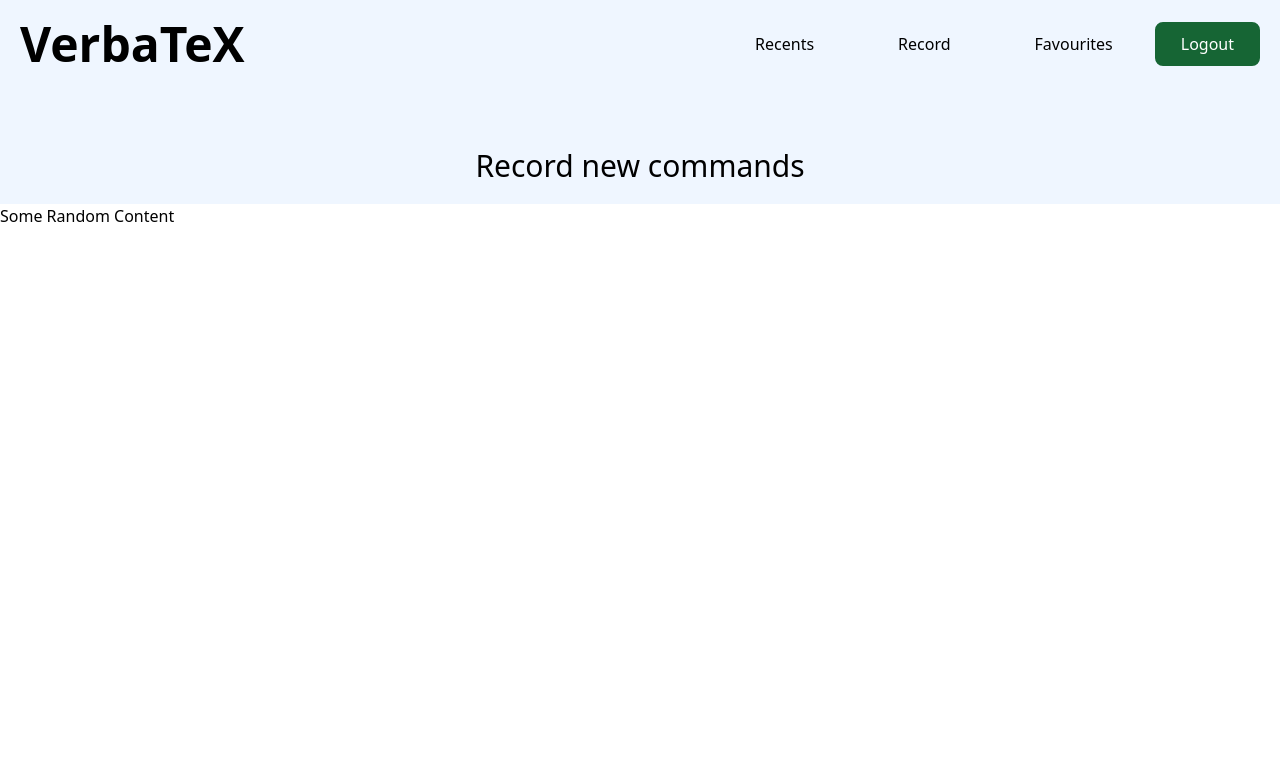
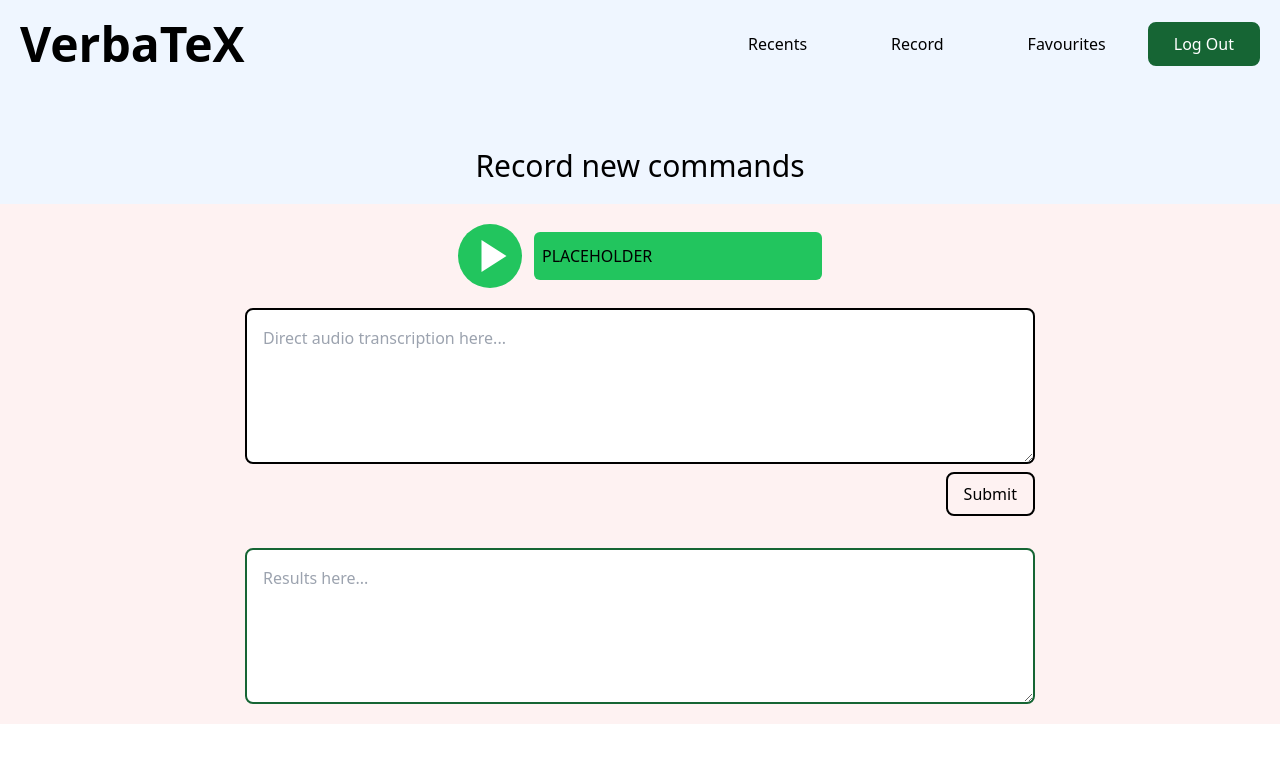
Before and after one commit to leozhang14/VerbaTeX, a React (Vite) app in the folder frontend/: page /record in a window 1280 px wide. Shown: the top 762 px of the page. Built offline with nearby package versions, Linux system fonts and the light colour scheme.

Commit message:
created recording page

```diff
--- a/frontend/package.json
+++ b/frontend/package.json
@@ -17,6 +17,7 @@
     "framer-motion": "^11.3.28",
     "react": "^18.3.1",
     "react-dom": "^18.3.1",
+    "react-icons": "^5.3.0",
     "react-router-dom": "^6.26.2",
     "vite-plugin-static-copy": "^1.0.6"
   },
--- a/frontend/src/App.tsx
+++ b/frontend/src/App.tsx
@@ -1,58 +1,21 @@
-import styles from "./styles/App.module.css";
-import useSpeechRecognition from "./hooks/useSpeechRecognitionHook";
+import { Route, Routes, Navigate } from "react-router-dom";
+import HomePage from "./pages/HomePage/HomePage";
+import RecentsPage from "./pages/RecentsPage/RecentsPage";
+import FavouritesPage from "./pages/FavouritesPage/FavouritesPage";
+import RecordPage from "./pages/RecordPage/RecordPage";
 
-function App() {
-  const {
-    text,
-    startListening,
-    stopListening,
-    isListening,
-    hasRecognitionSupport,
-  } = useSpeechRecognition();
-
+const App = () => {
   return (
-    <>
-      <div className={styles.container}>
-        <h1 className="mt-5 text-green-500 text-2xl">VerbaTeX</h1>
-
-        {!hasRecognitionSupport && (
-          <p className="text-red-500">
-            Speech recognition is not supported in your browser.
-          </p>
-        )}
-
-        {hasRecognitionSupport && (
-          <>
-            {isListening ? (
-              <p className="mt-5 text-blue-500">Listening...</p>
-            ) : (
-              <p className="mt-5 text-gray-500">
-                Click "Start" to begin listening
-              </p>
-            )}
-
-            <p className="mt-5 text-black">
-              Recognized Text: {text || "No speech detected"}
-            </p>
-            <div className="flex gap-x-2">
-              <div
-                className="mt-5 p-3 px-6 pt-2 text-black border-4 border-black rounded-full text-center cursor-pointer hover:text-white hover:bg-black"
-                onClick={startListening}
-              >
-                Start
-              </div>
-              <div
-                className="mt-5 p-3 px-6 pt-2 text-black border-4 border-black rounded-full text-center cursor-pointer hover:text-white hover:bg-black"
-                onClick={stopListening}
-              >
-                Stop
-              </div>
-            </div>
-          </>
-        )}
-      </div>
-    </>
+    <Routes>
+      <Route path="/" element={<HomePage></HomePage>}></Route>
+      <Route path="/recents" element={<RecentsPage></RecentsPage>}></Route>
+      <Route path="/record" element={<RecordPage></RecordPage>}></Route>
+      <Route
+        path="/favourites"
+        element={<FavouritesPage></FavouritesPage>}
+      ></Route>
+    </Routes>
   );
-}
+};
 
 export default App;
--- a/frontend/src/AppTest.tsx
+++ /dev/null
@@ -1,21 +0,0 @@
-import { Route, Routes, Navigate } from "react-router-dom";
-import HomePage from "./pages/HomePage/HomePage";
-import RecentsPage from "./pages/RecentsPage/RecentsPage";
-import FavouritesPage from "./pages/FavouritesPage/FavouritesPage";
-import RecordPage from "./pages/RecordPage/RecordPage";
-
-const AppTest = () => {
-  return (
-    <Routes>
-      <Route path="/" element={<HomePage></HomePage>}></Route>
-      <Route path="/recents" element={<RecentsPage></RecentsPage>}></Route>
-      <Route path="/record" element={<RecordPage></RecordPage>}></Route>
-      <Route
-        path="/favourites"
-        element={<FavouritesPage></FavouritesPage>}
-      ></Route>
-    </Routes>
-  );
-};
-
-export default AppTest;
--- a/frontend/src/components/Navbar.tsx
+++ b/frontend/src/components/Navbar.tsx
@@ -24,7 +24,7 @@ const Navbar = ({ title }: NavbarProps) => {
           </div>
 
           <div className="flex p-2 px-6 pt-2 border-2 border-green-800 bg-green-800 rounded-lg text-white">
-            Logout
+            <Link to={"/"}>Log Out</Link>
           </div>
         </div>
       </div>
--- a/frontend/src/hooks/useSpeechRecognitionHook.ts
+++ b/frontend/src/hooks/useSpeechRecognitionHook.ts
@@ -45,6 +45,7 @@ const useSpeechRecognition = () => {
     startListening,
     stopListening,
     hasRecognitionSupport: !!recognition,
+    setText,
   };
 };
 
--- a/frontend/src/main.tsx
+++ b/frontend/src/main.tsx
@@ -1,14 +1,13 @@
 import { StrictMode } from "react";
 import { createRoot } from "react-dom/client";
-import App from "./App.tsx";
+import App from "./App";
 import "./index.css";
 import { BrowserRouter } from "react-router-dom";
-import AppTest from "./AppTest.tsx";
 
 createRoot(document.getElementById("root")!).render(
   <StrictMode>
     <BrowserRouter>
-      <AppTest></AppTest>
+      <App></App>
     </BrowserRouter>
   </StrictMode>
 );
--- a/frontend/src/pages/RecordPage/RecordPage.tsx
+++ b/frontend/src/pages/RecordPage/RecordPage.tsx
@@ -1,11 +1,72 @@
 import React from "react";
 import Navbar from "../../components/Navbar";
+import { IoMdPlay } from "react-icons/io";
+import { FaStop } from "react-icons/fa";
+import useSpeechRecognition from "../../hooks/useSpeechRecognitionHook";
 
 const RecordPage = () => {
+  const { text, startListening, stopListening, isListening, setText } =
+    useSpeechRecognition();
+
+  const handleOnClick = () => {
+    if (isListening) {
+      console.log(text);
+      stopListening();
+    } else {
+      startListening();
+    }
+  };
+
+  const handleOnChange = (e: React.ChangeEvent<HTMLTextAreaElement>) => {
+    setText(e.target.value);
+  };
+
+  const handleSubmit = () => {
+    console.log(text);
+  };
+
   return (
     <div>
       <Navbar title="Record new commands"></Navbar>
-      <div>Some Random Content</div>
+      <div className="container mx-auto p-5 flex flex-col items-center bg-red-50">
+        <div className="flex items-center space-x-3">
+          <div
+            className="bg-green-500 rounded-full w-16 h-16 flex items-center justify-center text-white"
+            onClick={handleOnClick}
+          >
+            {isListening ? (
+              <FaStop className="text-3xl"></FaStop>
+            ) : (
+              <IoMdPlay className="text-5xl pl-2 " />
+            )}
+          </div>
+          <div className="bg-green-500 h-12 w-72 rounded-md flex items-center pl-2">
+            PLACEHOLDER
+          </div>
+        </div>
+        <div className="flex flex-col">
+          <textarea
+            rows={5}
+            cols={80}
+            placeholder="Direct audio transcription here..."
+            className="border-2 border-black focus:outline-none focus:ring-0 mt-5 p-4 rounded-lg"
+            value={text}
+            onChange={handleOnChange}
+          ></textarea>
+          <div
+            className="ml-auto p-2 px-4 border-2 border-black rounded-lg mt-2 hover:bg-black hover:text-white"
+            onClick={handleSubmit}
+          >
+            Submit
+          </div>
+        </div>
+        <textarea
+          rows={5}
+          cols={80}
+          placeholder="Results here..."
+          className="border-2 border-green-800 focus:outline-none focus:ring-0 mt-8 p-4 rounded-lg"
+        ></textarea>
+      </div>
     </div>
   );
 };
```
Also changed, not shown: 2 other files (tests, documents, lock files or other folders).
